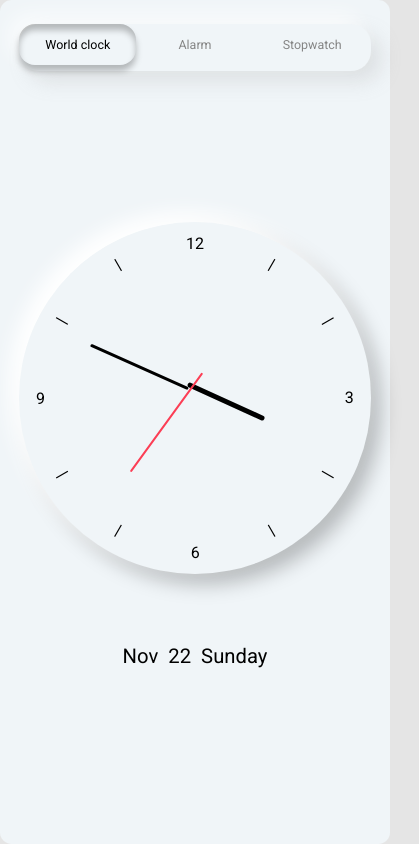
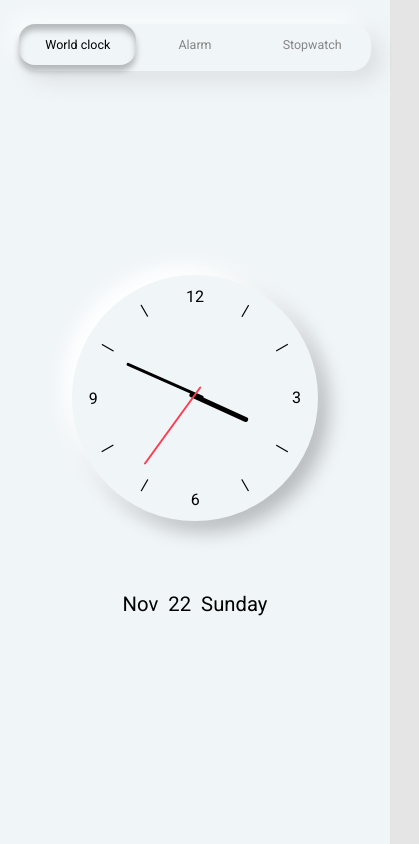
Before and after one commit to sohailan77/Clockify, a plain HTML site: page index.html in a window 390 px wide. Shown: the whole page, 419 px wide, since content can reach past the window. Drawn offline with Linux system fonts and the light colour scheme.

Commit message:
Fix center clock hands and fix responsive layout issues

```diff
--- a/style.css
+++ b/style.css
@@ -139,26 +139,30 @@ main .visible {
   position: absolute;
   transform-origin: 50% 90%;
   border-radius: 999px;
+  left: 50%;
 }
 
 #hour {
   width: 5px;
-  height: 84px;
   background-color: #000000;
-  top: 25.5%;
+  margin-left: -2.5px;
+  height: 26%;
+  top: 26%;
 }
 #minute {
   width: 3px;
-  height: 107px;
   background-color: #000000;
-  top: 18.6%;
-  right: 190.5px;
+  margin-left: -1.5px;
+  height: 34%;
+  top: 18%;
+  right: auto;
 }
 #second {
   width: 2.2px;
-  height: 122px;
   background-color: #fc3e55;
-  top: 14.3%;
+  margin-left: -1.1px;
+  height: 39%;
+  top: 13.5%;
 }
 
 .date-display {
@@ -175,9 +179,12 @@ main .visible {
 @media (max-width: 500px) {
   .main-container {
     height: 100vh;
+    min-height: 100vh;
+    max-width: 100%;
+    border-radius: 0;
   }
 
   .analog-clock {
-    width: 100%;
+    width: 70%;
   }
 }
```
